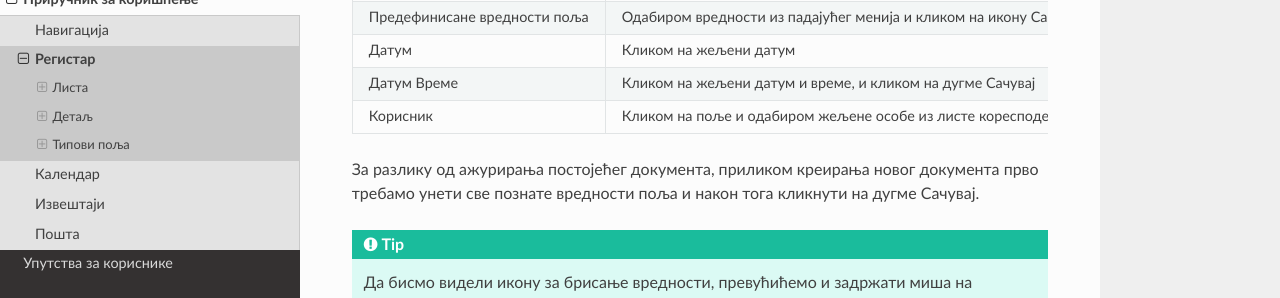
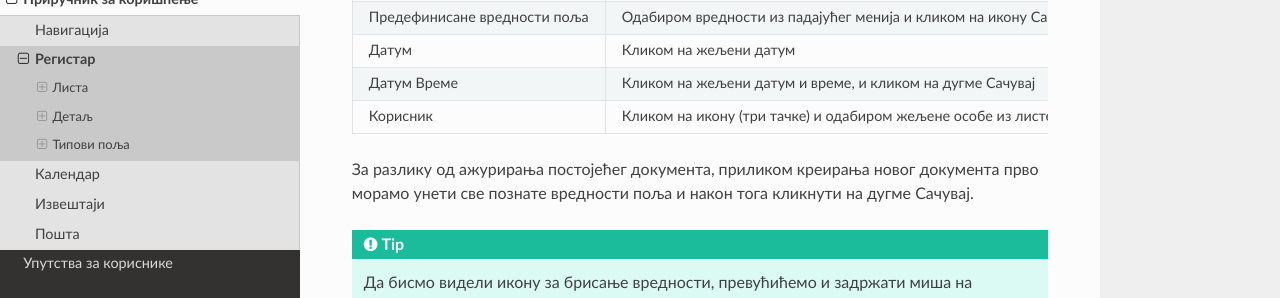
Before and after one commit to ismt-hub/MeON-Docs, a Sphinx documentation site: the page built from docs/prirucnik/registar.rst, in a window 1280 px wide and 900 px high, scrolled down 10088 px. Shown: the part 151-449 px from the top of the window. Built offline with Sphinx 7.4.7 and the Read the Docs theme 2.0.0, drawn with Linux system fonts in a browser that asks for light colours.

Commit message:
Changes to registar.rst

```diff
--- a/docs/prirucnik/registar.rst
+++ b/docs/prirucnik/registar.rst
@@ -214,23 +214,23 @@
 Приликом ажурирања постојећег документа, можемо уносити вредности поља које нису унете, или мењати/брисати постојеће вредности поља. У таблици испод можемо видети начине на које можемо извршити жељену измену:
 
 
-+------------------------------+------------------------------------------------------------------+----------------------------------------------+--------------------------------------------------------------+
-| Постојећи документ           |                                                                  |                                              |                                                              |
-+==============================+==================================================================+==============================================+==============================================================+
-| **Тип поља**                 | **Додавање вредности поља**                                      | **Измена вредности поља**                    | **Брисање вредности поља**                                   |
-+------------------------------+------------------------------------------------------------------+----------------------------------------------+--------------------------------------------------------------+
-| Алфанумеричка и нумеричка    | Уносом вредности и кликом на икону Сачувај                       | Променом вредности и кликом на икону Сачувај | Превлачењем миша преко жељеног поља и кликом на икону Обриши |
-+------------------------------+------------------------------------------------------------------+----------------------------------------------+--------------------------------------------------------------+
-| Предефинисане вредности поља | Одабиром вредности из падајућег менија и кликом на икону Сачувај | Променом вредности и кликом на икону Сачувај | Превлачењем миша преко жељеног поља и кликом на икону Обриши |
-+------------------------------+------------------------------------------------------------------+----------------------------------------------+--------------------------------------------------------------+
-| Датум                        | Кликом на жељени датум                                           | Променом вредности                           | Превлачењем миша преко жељеног поља и кликом на икону Обриши |
-+------------------------------+------------------------------------------------------------------+----------------------------------------------+--------------------------------------------------------------+
-| Датум Време                  | Кликом на жељени датум и време, и кликом на дугме Сачувај        | Променом вредности и кликом на дугме Сачувај | Превлачењем миша преко жељеног поља и кликом на икону Обриши |
-+------------------------------+------------------------------------------------------------------+----------------------------------------------+--------------------------------------------------------------+
-| Корисник                     | Кликом на поље и одабиром жељене особе из листе коресподената    | Променом вредности                           | Превлачењем миша преко жељеног поља и кликом на икону Обриши |
-+------------------------------+------------------------------------------------------------------+----------------------------------------------+--------------------------------------------------------------+
++------------------------------+----------------------------------------------------------------------------+------------------------------------------------+------------------------------------------------------------------------+
+| Постојећи документ           |                                                                            |                                                |                                                                        |
++==============================+============================================================================+================================================+========================================================================+
+| **Тип поља**                 | **Додавање вредности поља**                                                | **Измена вредности поља**                      | **Брисање вредности поља**                                             |
++------------------------------+----------------------------------------------------------------------------+------------------------------------------------+------------------------------------------------------------------------+
+| Алфанумеричка и нумеричка    | Уносом вредности и кликом на икону Сачувај                                 | Променом вредности и кликом на икону Сачувај   | Превлачењем миша преко жељеног поља и кликом на икону Обриши           |
++------------------------------+----------------------------------------------------------------------------+------------------------------------------------+------------------------------------------------------------------------+
+| Предефинисане вредности поља | Одабиром вредности из падајућег менија и кликом на икону Сачувај           | Променом вредности и кликом на икону Сачувај   | Превлачењем миша преко жељеног поља и кликом на икону Обриши           |
++------------------------------+----------------------------------------------------------------------------+------------------------------------------------+------------------------------------------------------------------------+
+| Датум                        | Кликом на жељени датум                                                     | Променом вредности                             | Превлачењем миша преко жељеног поља и кликом на икону Обриши           |
++------------------------------+----------------------------------------------------------------------------+------------------------------------------------+------------------------------------------------------------------------+
+| Датум Време                  | Кликом на жељени датум и време, и кликом на дугме Сачувај                  | Променом вредности и кликом на икону Сачувај   | Превлачењем миша преко жељеног поља и кликом на икону Обриши           |
++------------------------------+----------------------------------------------------------------------------+------------------------------------------------+------------------------------------------------------------------------+
+| Корисник                     | Кликом на икону (три тачке) и одабиром жељене особе из листе коресподената | Променом вредности кликом на икону (три тачке) | Превлачењем миша преко жељеног поља корисника и кликом на икону Обриши |
++------------------------------+----------------------------------------------------------------------------+------------------------------------------------+------------------------------------------------------------------------+
 
-За разлику од ажурирања постојећег документа, приликом креирања новог документа прво требамо унети све познате вредности поља и након тога кликнути на дугме Сачувај.
+За разлику од ажурирања постојећег документа, приликом креирања новог документа прво морамо унети све познате вредности поља и након тога кликнути на дугме Сачувај.
 
 .. Tip:: Да бисмо видели икону за брисање вредности, превућићемо и задржати миша на жељеном пољу једну секунду и икона за брисање ће се приказати.
 
```
